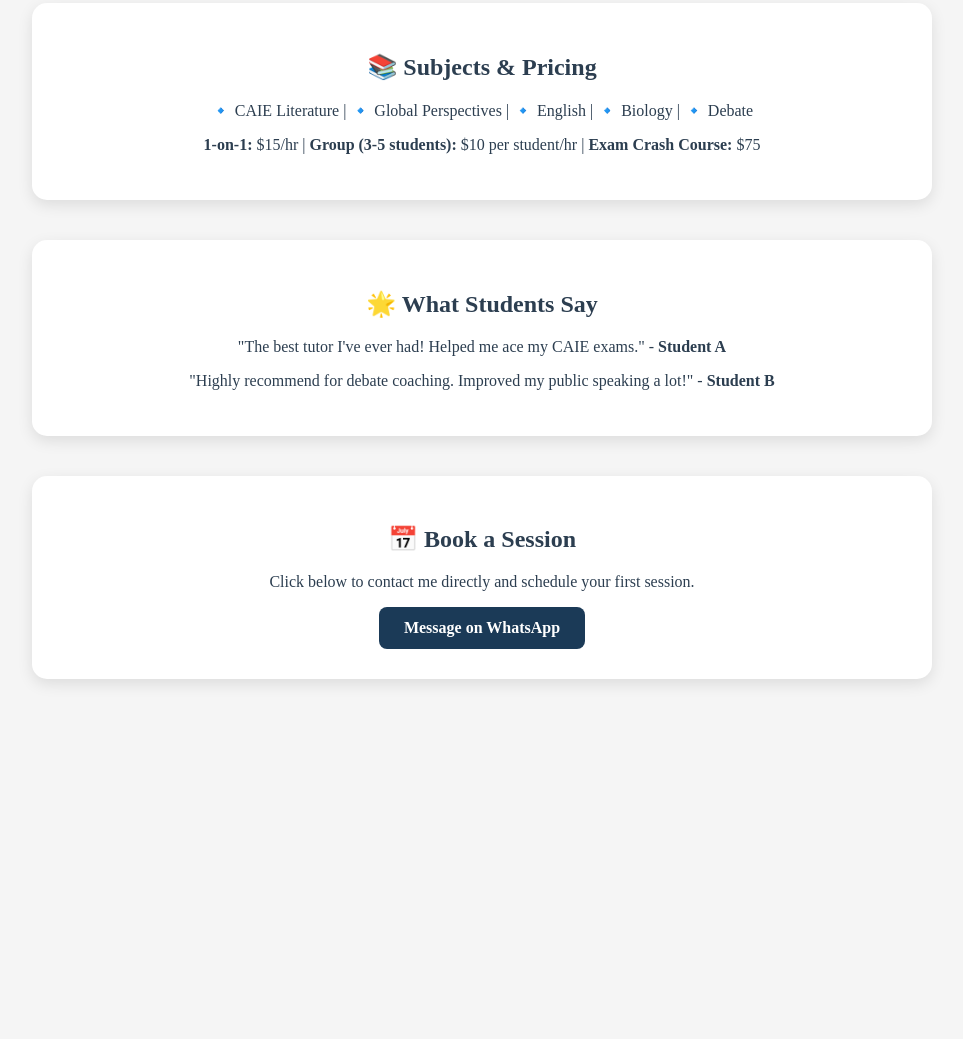
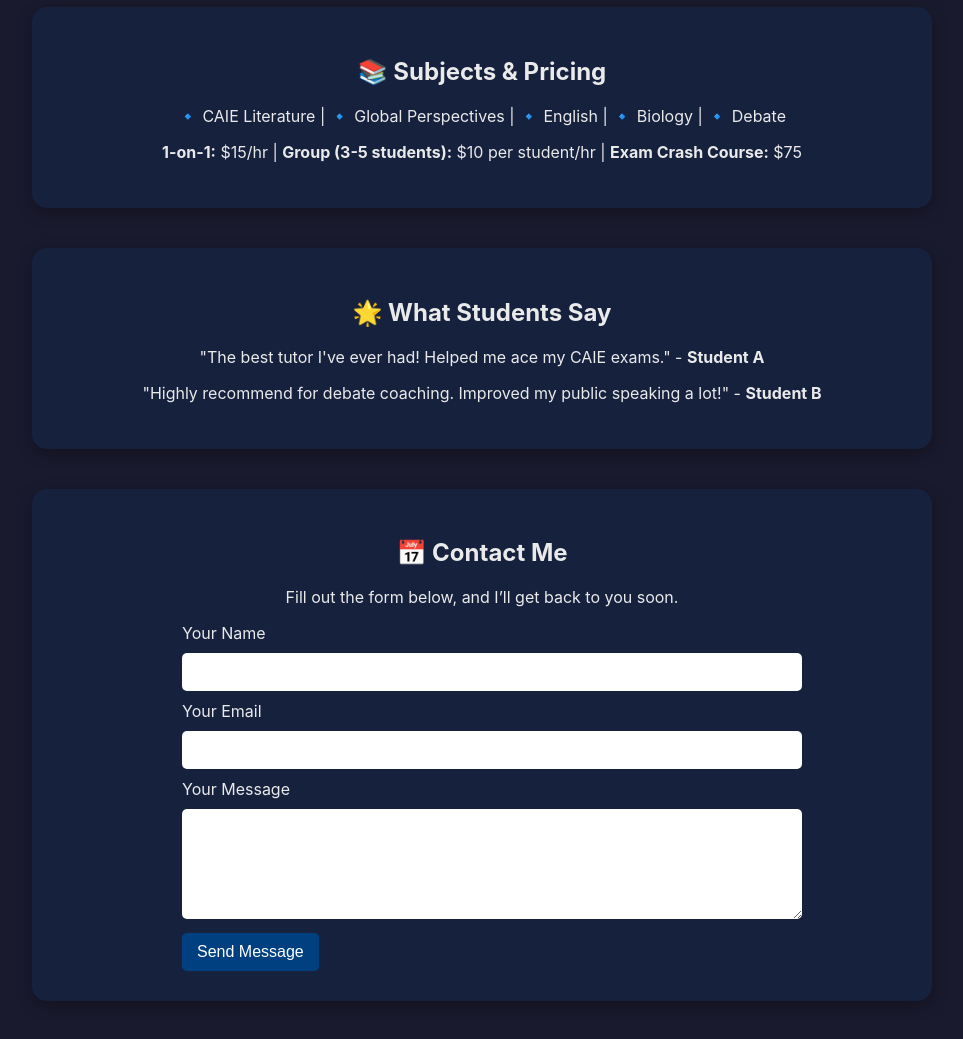
Before and after one commit to alladihn/tutor-site, a plain HTML site: page index.html in a window 1280 px wide. Shown: the part 271-1310 px from the top of the page, without its empty margins (158-1121 px from the left). Before the commit the page ends 1010 px from the top, so only its background shows below. Drawn offline with Linux system fonts and the light colour scheme.

Commit message:
Update index.html

```diff
--- a/index.html
+++ b/index.html
@@ -6,11 +6,11 @@
     <title>Expert CAIE Tutoring - Ayaan Alladin</title>
     <style>
         body {
-            font-family: 'Merriweather', serif;
+            font-family: 'Inter', sans-serif;
             margin: 0;
             padding: 0;
-            background-color: #F5F5F5;
-            color: #2C3E50;
+            background-color: #1A1A2E;
+            color: #EAEAEA;
             text-align: center;
         }
         .container {
@@ -19,30 +19,55 @@
             padding: 20px;
         }
         .header {
-            background: linear-gradient(135deg, #1B3A57, #4A6FA5);
+            background: linear-gradient(135deg, #002147, #004080);
             color: white;
             padding: 50px 20px;
             border-radius: 0 0 30px 30px;
         }
         .section {
-            background: white;
+            background: #16213E;
             margin: 40px auto;
             padding: 30px;
             border-radius: 15px;
-            box-shadow: 0px 5px 15px rgba(0, 0, 0, 0.1);
+            box-shadow: 0px 5px 15px rgba(0, 0, 0, 0.3);
         }
         .button {
             display: inline-block;
             padding: 12px 25px;
             color: white;
-            background: #1B3A57;
+            background: #004080;
             text-decoration: none;
             font-weight: bold;
             border-radius: 8px;
             transition: 0.3s;
         }
         .button:hover {
-            background: #0F2536;
+            background: #002147;
+        }
+        .form-container {
+            text-align: left;
+            max-width: 600px;
+            margin: auto;
+        }
+        .form-container input, .form-container textarea {
+            width: 100%;
+            padding: 10px;
+            margin: 10px 0;
+            border: none;
+            border-radius: 5px;
+            font-size: 16px;
+        }
+        .form-container button {
+            background: #004080;
+            color: white;
+            padding: 10px 15px;
+            border: none;
+            border-radius: 5px;
+            cursor: pointer;
+            font-size: 16px;
+        }
+        .form-container button:hover {
+            background: #002147;
         }
     </style>
 </head>
@@ -66,10 +91,31 @@
         </div>
 
         <div class="section">
-            <h2>📅 Book a Session</h2>
-            <p>Click below to contact me directly and schedule your first session.</p>
-            <a href="https://wa.me/6309858444" class="button">Message on WhatsApp</a>
+            <h2>📅 Contact Me</h2>
+            <p>Fill out the form below, and I’ll get back to you soon.</p>
+            <div class="form-container">
+                <form action="https://formspree.io/f/xanqkvdd" method="POST">
+                    <label for="name">Your Name</label>
+                    <input type="text" id="name" name="name" required>
+
+                    <label for="email">Your Email</label>
+                    <input type="email" id="email" name="email" required>
+
+                    <label for="message">Your Message</label>
+                    <textarea id="message" name="message" rows="5" required></textarea>
+
+                    <button type="submit">Send Message</button>
+                </form>
+            </div>
         </div>
     </div>
+
+    <!-- Crisp Live Chat Integration -->
+    <script type="text/javascript">
+        window.$crisp=[];window.CRISP_WEBSITE_ID="6ebdbe79-40dd-43e3-b1a8-5903f609810b";
+        (function(){d=document;s=d.createElement("script");
+        s.src="https://client.crisp.chat/l.js";s.async=1;
+        d.getElementsByTagName("head")[0].appendChild(s);})();
+    </script>
 </body>
 </html>
```
